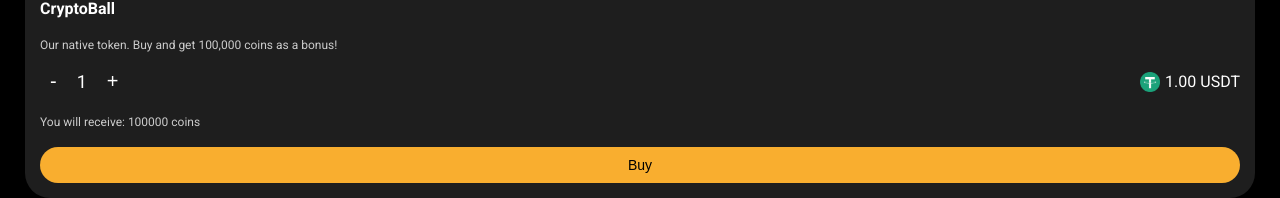
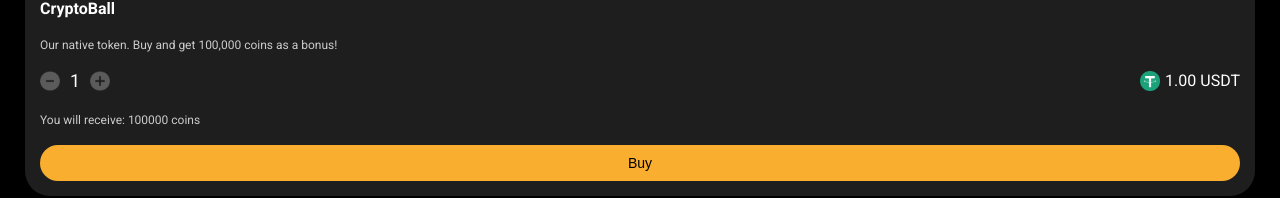
Before and after one commit to vladholomah/my-clicker, a React (Create React App) app: page / in a window 1280 px wide. Both pictures are taken after a click on the button "Market". Shown: the part 377-575 px from the top of the page. Built offline with nearby package versions, Linux system fonts and the light colour scheme.

Commit message:
Update ExchangeDisplay and styles25

```diff
--- a/src/components/Card.css
+++ b/src/components/Card.css
@@ -310,3 +310,19 @@
   color: #8a8a8a;
   cursor: not-allowed;
 }
+
+.quantity-button {
+  background: none;
+  border: none;
+  color: #ffffff;
+  cursor: pointer;
+  padding: 0;
+  display: flex;
+  align-items: center;
+  justify-content: center;
+}
+
+.quantity-button img {
+  width: 20px;
+  height: 20px;
+}
--- a/src/components/Card.tsx
+++ b/src/components/Card.tsx
@@ -124,20 +124,24 @@
                   <p>{item.description}</p>
                   <div className="quantity-selector">
                     <div className="quantity-control">
-                      <button className="quantity-button" onClick={() => handleQuantityChange(item.name, -1)}>-</button>
+                      <button className="quantity-button" onClick={() => handleQuantityChange(item.name, -1)}>
+                        <img src="/images/minus.png" alt="-"/>
+                      </button>
                       <span className="quantity-display">{quantities[item.name] || 1}</span>
-                      <button className="quantity-button" onClick={() => handleQuantityChange(item.name, 1)}>+</button>
+                      <button className="quantity-button" onClick={() => handleQuantityChange(item.name, 1)}>
+                        <img src="/images/plus.png" alt="+"/>
+                      </button>
                     </div>
                     <div className="usdt-info">
-                      <img src="/images/usdt-icon.png" alt="USDT" className="usdt-icon" />
+                      <img src="/images/usdt-icon.png" alt="USDT" className="usdt-icon"/>
                       <span>{((item.price * (quantities[item.name] || 1))).toFixed(2)} USDT</span>
                     </div>
                   </div>
                   <p>You will receive: {item.bonus * (quantities[item.name] || 1)} coins</p>
                   <button
-                    className="buy-button"
-                    onClick={() => handleBuy(item)}
-                    disabled={activeTab === 'nft'}
+                      className="buy-button"
+                      onClick={() => handleBuy(item)}
+                      disabled={activeTab === 'nft'}
                   >
                     {activeTab === 'stocks' ? 'Buy' : 'Coming Soon'}
                   </button>
```
Also changed, not shown: public/images/minus.png (added), public/images/plus.png (added).
